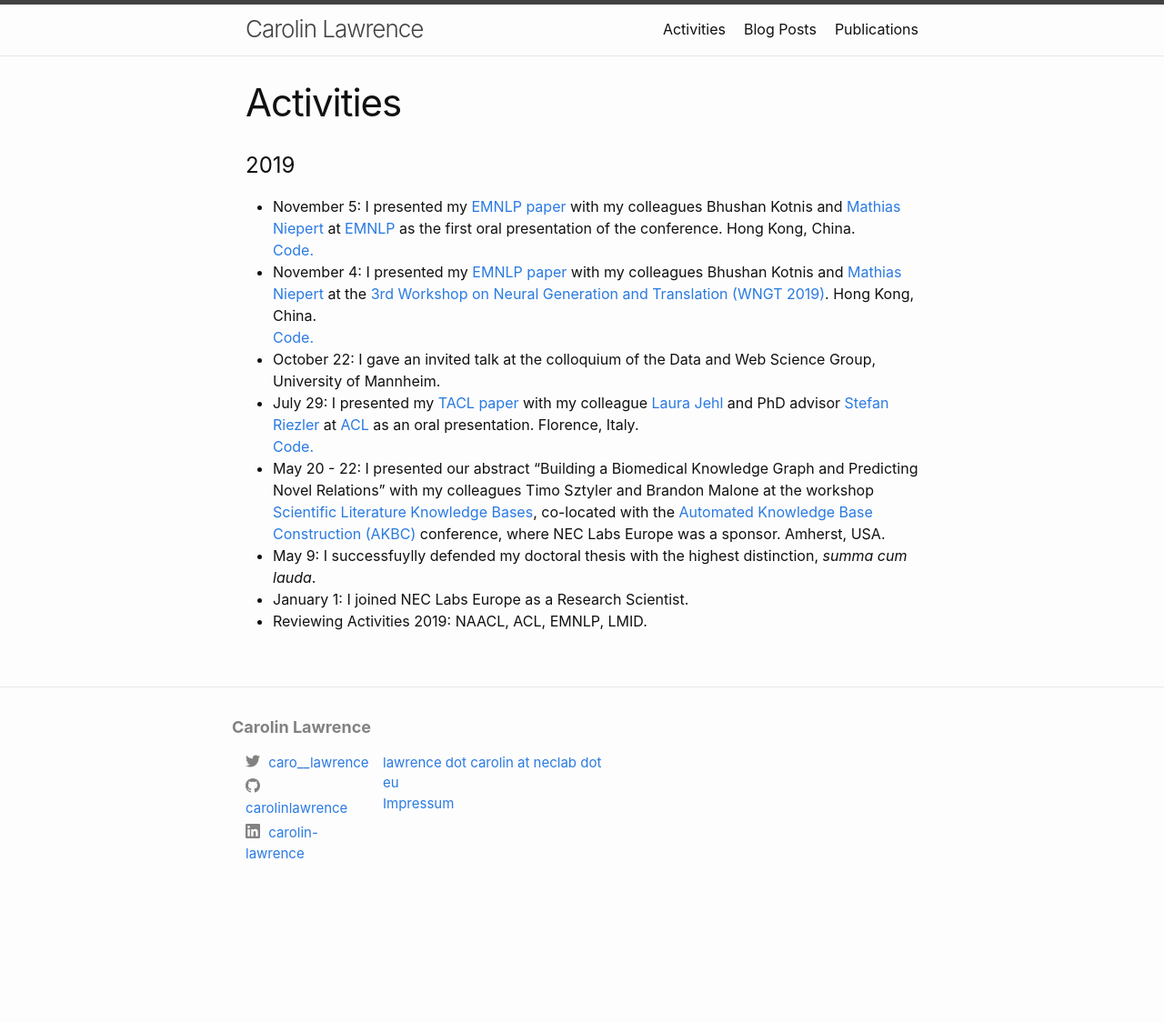
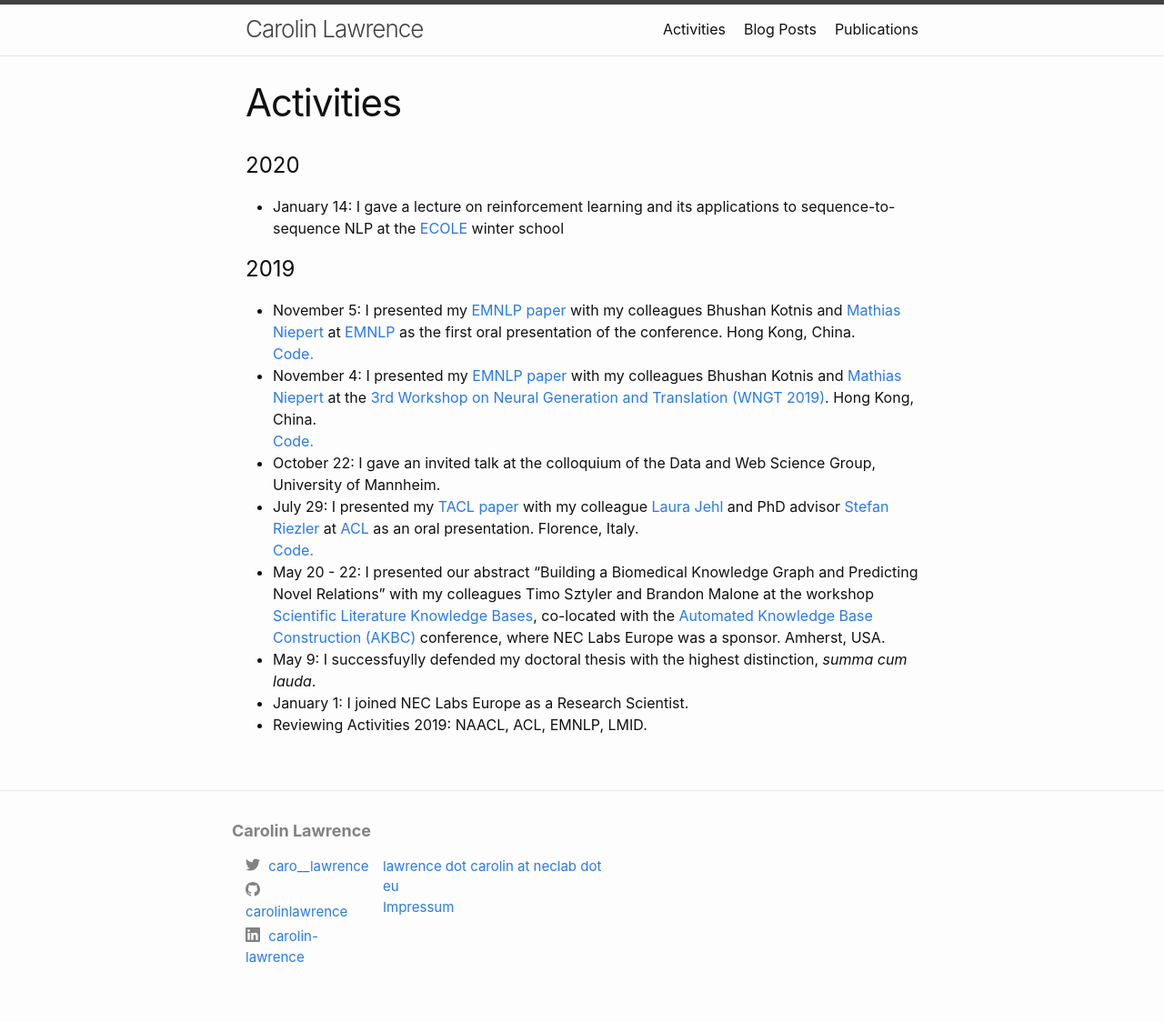
Before and after one commit to carolinlawrence/carolinlawrence.github.io, a Jekyll site: the page built from activities.markdown, in a window 1280 px wide. Shown: the whole page at 91% size. Built offline with Jekyll 4.4.1, drawn with Linux system fonts in a browser that asks for light colours; before the commit the page ends 1010 px from its top, so only the background shows below that.

Commit message:
Update activities.markdown

```diff
--- a/activities.markdown
+++ b/activities.markdown
@@ -3,6 +3,8 @@ layout: page
 title: Activities
 permalink: /activities/
 ---
+# 2020
+* January 14: I gave a lecture on reinforcement learning and its applications to sequence-to-sequence NLP at the <a href="https://ecole-itn.eu/">ECOLE</a> winter school
 
 # 2019
 * November 5: I presented my <a href='https://www.aclweb.org/anthology/D19-1001.pdf'>EMNLP paper</a> with my colleagues Bhushan Kotnis and <a href='http://www.matlog.net/'>Mathias Niepert</a> at <a href='https://sites.google.com/view/wngt19/home'>EMNLP</a> as the first oral presentation of the conference. Hong Kong, China.<br/> <a href='https://github.com/carolinlawrence/BiSon'>Code.</a>
```
